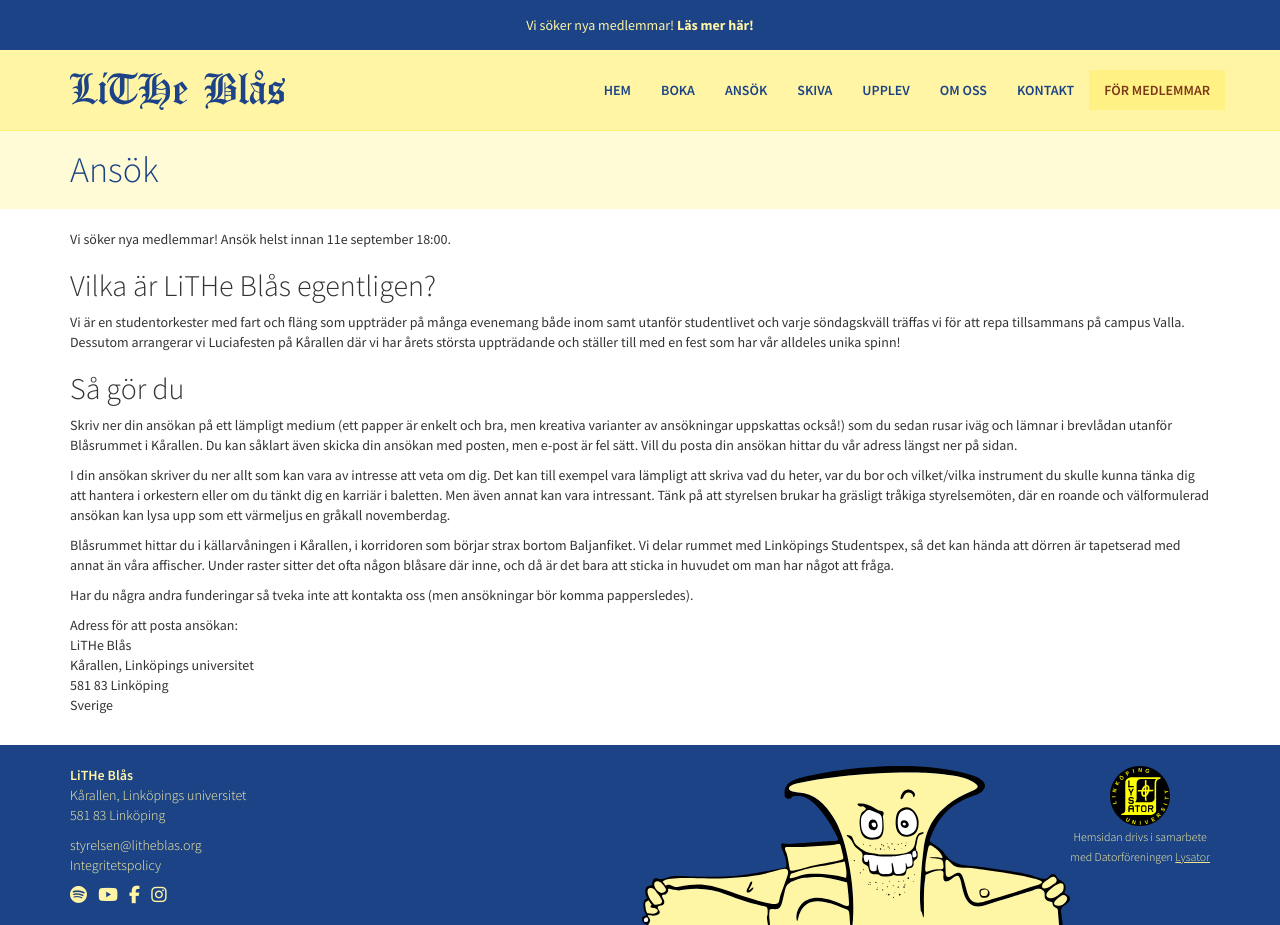
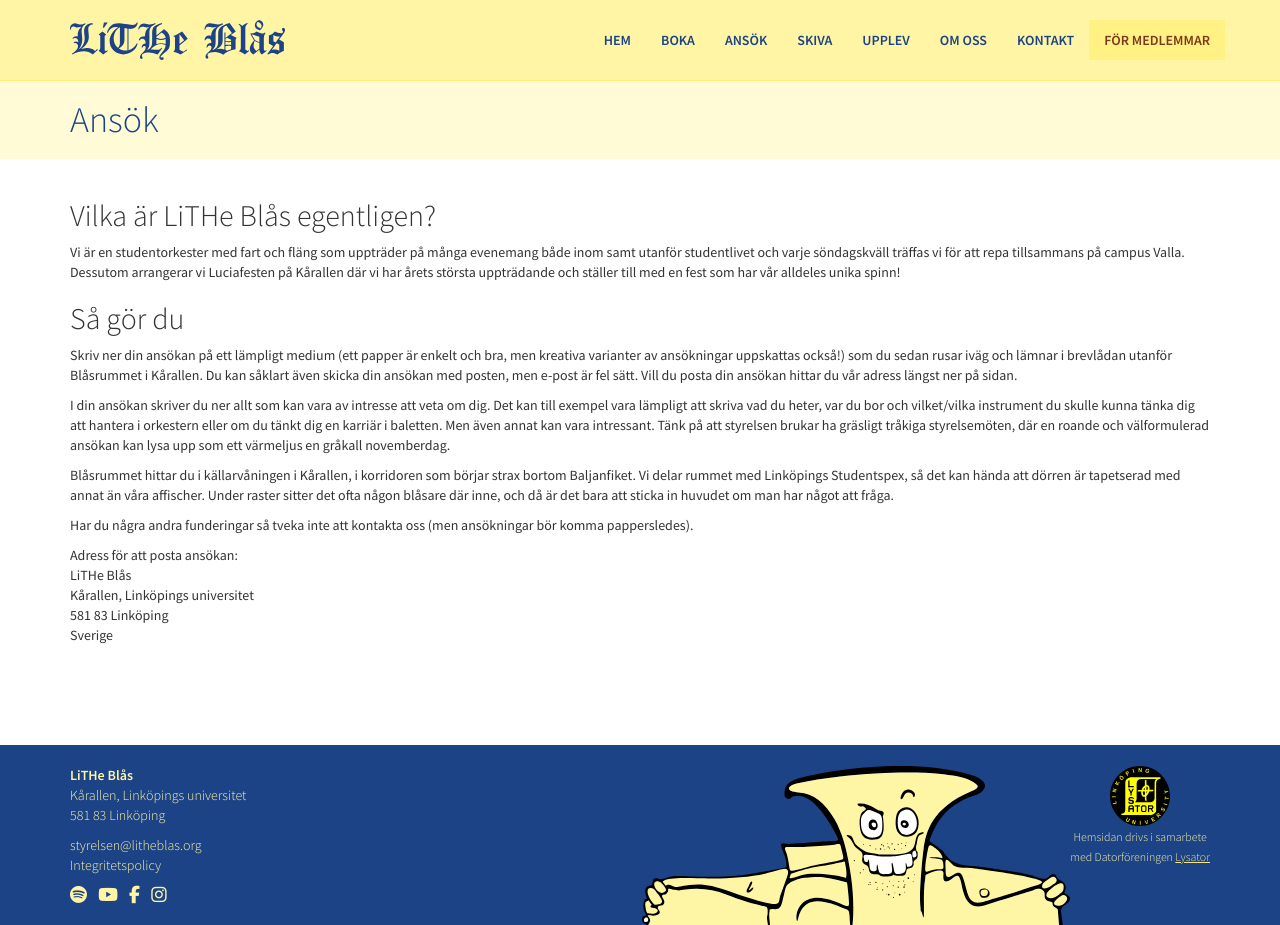
Before and after one commit to litheblas/litheblas.org, a Jekyll site: the page built from _pages/ansok.md, in a window 1280 px wide and 925 px high. Built offline with Jekyll 4.4.1, drawn with Linux system fonts in a browser that asks for light colours; nearby versions of some CDN libraries.

Commit message:
Remove "Ansök"-banner

```diff
--- a/_includes/header.html
+++ b/_includes/header.html
@@ -1,14 +1,14 @@
 <header>
     <div class="navbar navbar-default navbar-fixed-top navbar-main">
         <!-- <div id="luciafest-promo" style="min-height: 50px;display: block;background: #1c4386;color: #fff5a4;text-align: center;margin-top: -20px;margin-bottom: 20px;padding: 15px 10px 5px;"><p>Vi fyller 50 år! Den 15:e april firar vi med stor fest, och du är välkommen! <a href="https://billio.app/event/lithe-blas-50" style="color: #fff5a4; font-weight:bold;">Läs mer här!</a></p></div> -->
-        <div id="new-member-promo" style="min-height: 50px;display: block;background: #1c4386;color: #fff5a4;text-align: center;margin-top: -20px;margin-bottom: 20px;padding: 15px 10px 5px;">
+        <!-- <div id="new-member-promo" style="min-height: 50px;display: block;background: #1c4386;color: #fff5a4;text-align: center;margin-top: -20px;margin-bottom: 20px;padding: 15px 10px 5px;">
             <p>
                 Vi söker nya medlemmar!
                 <a href="https://litheblas.org/ansok" style="color: #fff5a4; font-weight:bold;">
                     Läs mer här!
                 </a>
             </p>
-        </div>
+        </div> -->
 
         <div class="container">
             <div class="navbar-header">
--- a/_layouts/default.html
+++ b/_layouts/default.html
@@ -8,10 +8,11 @@
     {%- include header.html -%}
 
     <!-- Without banner -->
-    <!-- <main class="page-content" aria-label="Content"> -->
+    <main class="page-content" aria-label="Content">
 
     <!-- With banner -->
-    <main class="page-content" style="margin-top: 130px;" aria-label="Content">
+    <!-- <main class="page-content" style="margin-top: 130px;" aria-label="Content"> -->
+
       <div class="wrapper">
         {{ content }}
       </div>
--- a/_pages/ansok.md
+++ b/_pages/ansok.md
@@ -8,7 +8,7 @@ permalink: /ansok/
 
 Vi söker löpande nya medlemmar! Just nu söker vi speciellt efter fler till **flöjt**, **klarinett**, **tenorsaxofon**, och **barytonsaxofon** (vi har en egen barytonsaxofon som man kan låna), men vi tar gärna andra ansökningar också. -->
 
-Vi söker nya medlemmar! Ansök helst innan 11e september 18:00.
+<!-- Vi söker nya medlemmar! Ansök helst innan 11e september 18:00. -->
 
 ## Vilka är LiTHe Blås egentligen?
 
```
